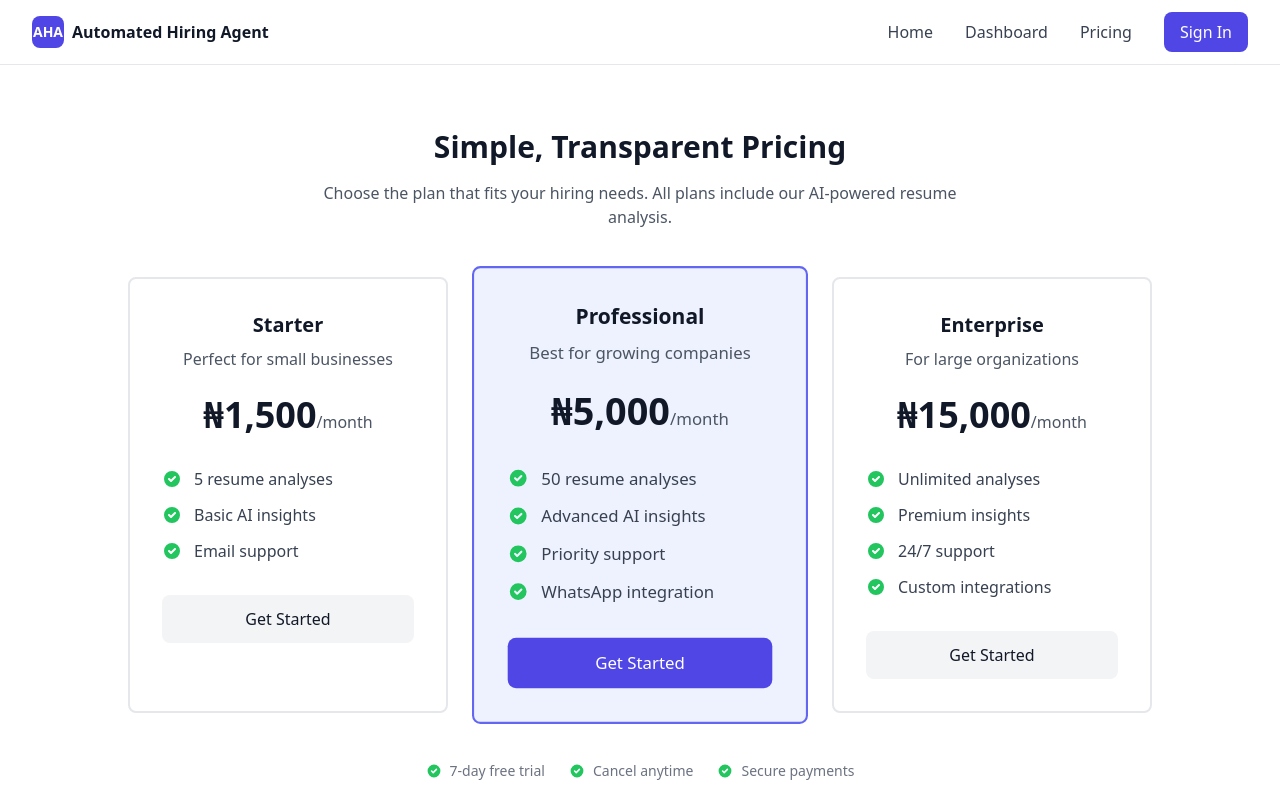
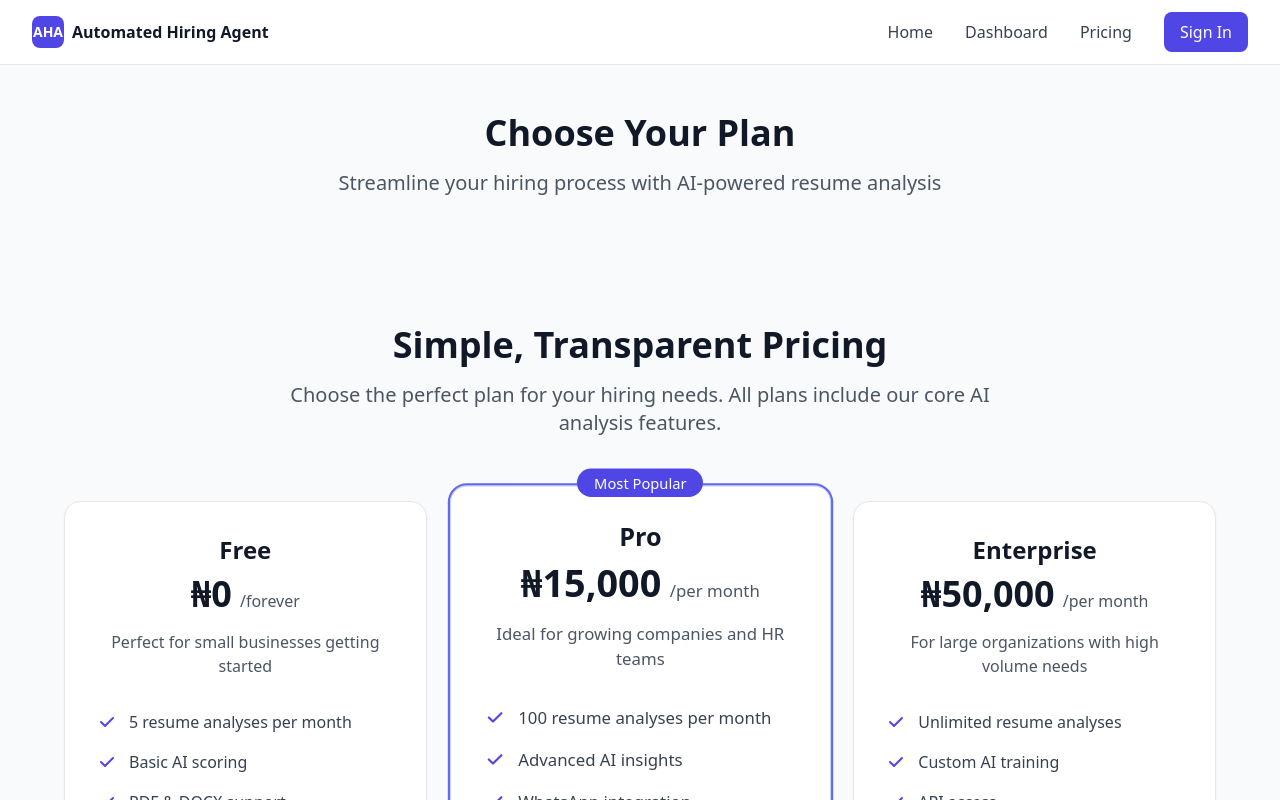
Before and after one commit to mokwathedeveloper/automated_hiring_agent, a Next.js app: page /pricing in a window 1280 px wide. Shown: the top 800 px of the page. Built offline with nearby package versions, Linux system fonts and the light colour scheme; no server answers.

Commit message:
feat(app/pricing): integrate PricingSection component — replaces basic pricing display with comprehensive tier comparison and improved page layout

```diff
--- a/src/app/pricing/page.tsx
+++ b/src/app/pricing/page.tsx
@@ -1,11 +1,21 @@
 // src/app/pricing/page.tsx
 
-import PricingDisplay from '@/components/PricingDisplay';
+import PricingSection from '@/components/PricingSection';
 
 export default function Pricing() {
   return (
-    <div className="min-h-screen bg-gray-50">
-      <PricingDisplay />
+    <div className="min-h-screen bg-gray-50 py-12">
+      <div className="max-w-7xl mx-auto px-4 sm:px-6 lg:px-8">
+        <div className="text-center mb-12">
+          <h1 className="text-4xl font-bold text-gray-900 mb-4">
+            Choose Your Plan
+          </h1>
+          <p className="text-xl text-gray-600">
+            Streamline your hiring process with AI-powered resume analysis
+          </p>
+        </div>
+        <PricingSection />
+      </div>
     </div>
   );
 }
```
